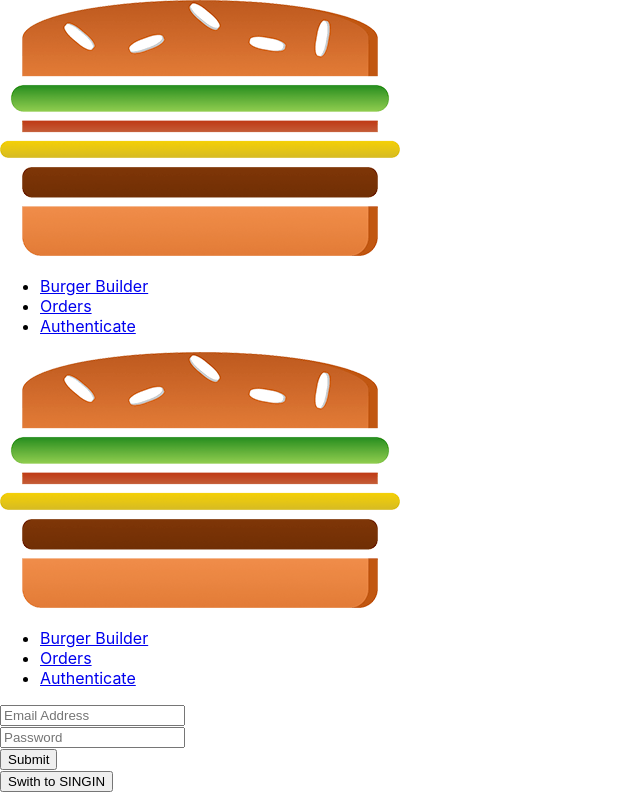
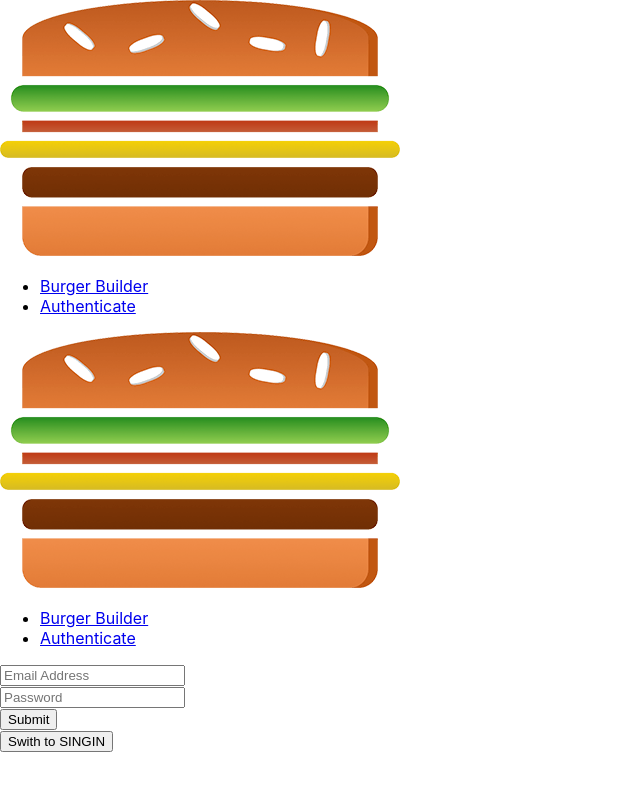
Before and after one commit to kecs15/BurgerBuilder, a React app: page /auth in a window 1280 px wide. Shown: the whole page, without its empty margins (0-640 px from the left). Built offline with nearby package versions, Linux system fonts and the light colour scheme.

Commit message:
Forwarding Unauthenticated Users

```diff
--- a/src/components/Burger/BuildControls/BuildControls.js
+++ b/src/components/Burger/BuildControls/BuildControls.js
@@ -24,7 +24,8 @@ const buildControls = (props) => (
             className={classes.OrderButton}
             disabled={!props.purchasable}
             onClick={props.ordered}>
-                ORDER NOW</button>
+                {props.isAuth ? 'ORDER NOW' : 'SIGN UP TO ORDER'}
+        </button>
     </div>
 );
 
--- a/src/components/Navigation/NavigationItems/NavigationItems.js
+++ b/src/components/Navigation/NavigationItems/NavigationItems.js
@@ -6,7 +6,10 @@ import classes from './NavigationItems.css';
 const navigationItems = props => (
     <ul className={classes.NavigationItems}>
         <NavigationItem link="/">Burger Builder</NavigationItem>
-        <NavigationItem link="/orders">Orders</NavigationItem>
+        {props.isAuthenticated
+            ? <NavigationItem link="/orders">Orders</NavigationItem>
+            : null
+        }
         {props.isAuthenticated
             ? <NavigationItem link="/logout">Logout</NavigationItem>
             : <NavigationItem link="/auth">Authenticate</NavigationItem>
--- a/src/containers/Auth/Auth.js
+++ b/src/containers/Auth/Auth.js
@@ -1,5 +1,6 @@
 import React, { Component } from 'react';
 import { connect } from 'react-redux';
+import { Redirect } from 'react-router-dom';
 
 import Input from '../../components/UI/Input/Input';
 import Button from '../../components/UI/Button/Button';
@@ -125,7 +126,7 @@ class Auth extends Component {
             <div className={classes.Auth}>
                 {errorMessage}
                 <form onSubmit={this.submitHandler}>
-                    {form}
+                    {this.props.isAuthenticated ? <Redirect to="/" /> : form}
                     <Button btnType="Success">Submit</Button>
                 </form>
                 <Button
@@ -142,7 +143,8 @@ class Auth extends Component {
 const mapStateToProps = state => {
     return {
         loading: state.auth.loading,
-        error: state.auth.error
+        error: state.auth.error,
+        isAuthenticated: state.auth.token !== null
     }
 }
 
--- a/src/containers/BurgerBuilder/BurgerBuilder.js
+++ b/src/containers/BurgerBuilder/BurgerBuilder.js
@@ -46,7 +46,7 @@ class BurgerBuilder extends Component {
     }
 
     purchasingHandler = () => {
-        this.setState({purchasing: true});
+        this.props.isAuthenticated ? this.setState({purchasing: true}) : this.props.history.push('/auth');
     }
 
     purchaseCancelHandler = () =>{
@@ -80,6 +80,7 @@ class BurgerBuilder extends Component {
                         disabled={disabledInfo}
                         purchasable={this.updatePurchaseState(this.props.ings)}
                         ordered={this.purchasingHandler}
+                        isAuth={this.props.isAuthenticated}
                         totalPrice={this.props.price}/>
                 </Fragment>
             );
@@ -107,7 +108,8 @@ const mapStateToProps = state => {
         ings: state.burgerBuilder.ingredients,
         price: state.burgerBuilder.totalPrice,
         error: state.burgerBuilder.error,
-        purchased: state.order.purchased
+        purchased: state.order.purchased,
+        isAuthenticated : state.auth.token !== null
     }
 }
 
```
